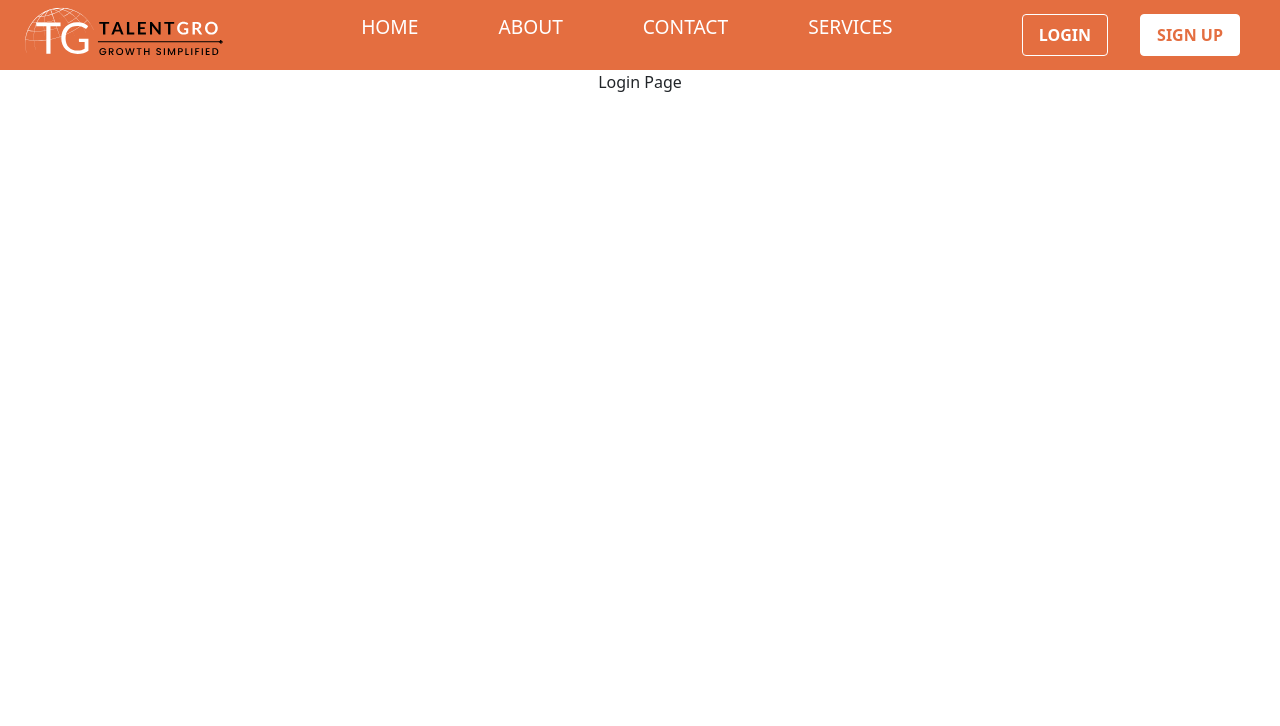
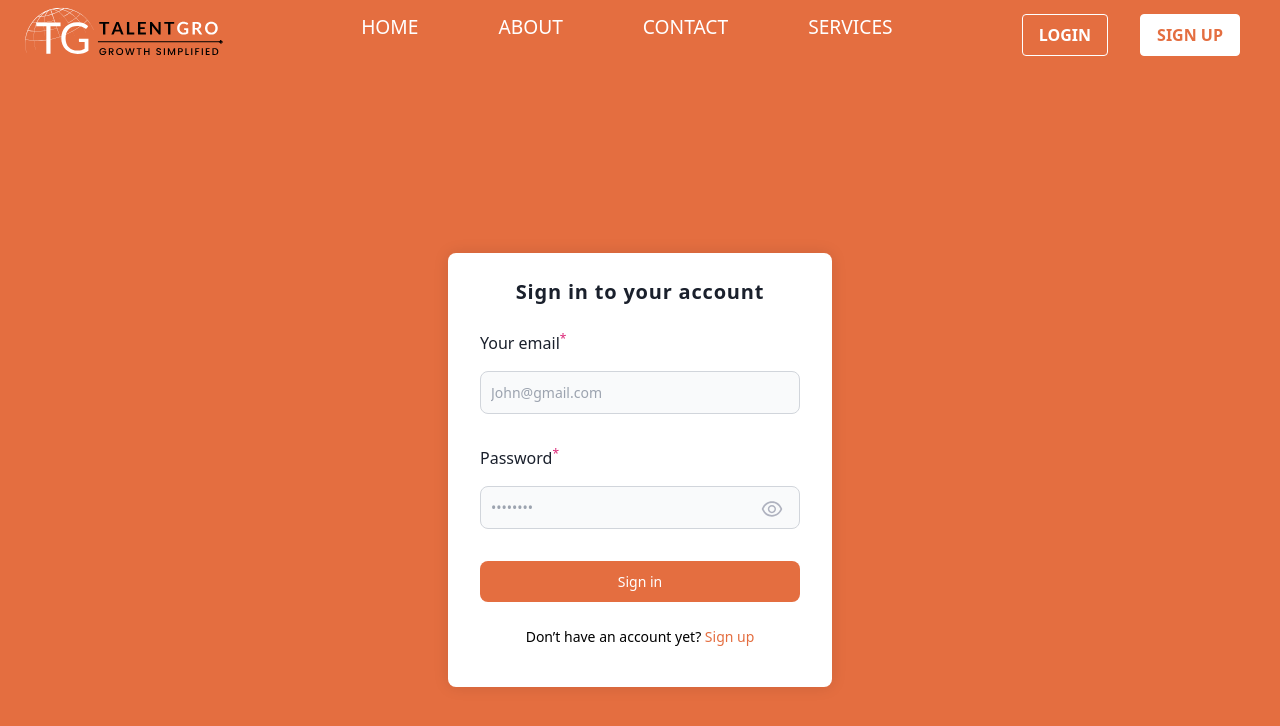
Before and after one commit to Vishal5051/employement-portal-talentGro, a React (Create React App) app: page /login in a window 1280 px wide. Shown: the top 726 px of the page. Built offline with nearby package versions, Linux system fonts and the light colour scheme.

Commit message:
Implement Login Component

```diff
--- a/package.json
+++ b/package.json
@@ -9,9 +9,11 @@
     "bootstrap": "^5.3.3",
     "react": "^18.3.1",
     "react-dom": "^18.3.1",
+    "react-hot-toast": "^2.4.1",
     "react-icons": "^5.2.1",
     "react-router-dom": "^6.23.1",
     "react-scripts": "5.0.1",
+    "react-toastify": "^10.0.5",
     "web-vitals": "^2.1.4"
   },
   "scripts": {
--- a/src/App.js
+++ b/src/App.js
@@ -2,16 +2,15 @@ import React from 'react';
 import { Route, Routes } from "react-router-dom";
 import Navbar from "./components/Navbar"
 import Home from "./Screens/Home";
-import About from "./Screens/About";
-import Contact from "./Screens/Contact";
-import Services from "./Screens/Services";
+import About from "./Screens/about";
+import Contact from "./Screens/contact";
+import Services from "./Screens/services";
 import Login from "./Screens/Login";
 import Signup from "./Screens/Signup";
 
 function App() {
-
     return (
-        <div className="w-screen h-screen bg-richblack-900 flex flex-col ">
+        <div className="w-screen h-screen flex-col ">
             <Navbar />
             <Routes>
                 <Route path="/" element={<Home />} />
@@ -27,6 +26,7 @@ function App() {
                     element={<Signup />}
                 />
             </Routes>
+
         </div>
     );
 }
--- /dev/null
+++ b/src/CSS/Login.css
@@ -0,0 +1,112 @@
+html,
+body {
+    width: 100%;
+    height: 100%;
+    margin: 0;
+    padding: 0;
+    overflow: hidden;
+}
+
+.flex-center {
+    display: flex;
+    flex-direction: column;
+    align-items: center;
+    text-align: center;
+    justify-content: center;
+    padding: 2rem 1.5rem;
+    margin: auto;
+    height: 100%;
+}
+
+.form-container {
+    width: 100%;
+    background-color: white;
+    color: black;
+    border-radius: 0.5rem;
+    box-shadow: 0 0 1rem rgba(0, 0, 0, 0.1);
+    max-width: 24rem;
+    padding: 1.5rem 2rem;
+    margin-top: 0;
+}
+
+.form-title {
+    font-size: 1.25rem;
+    font-weight: bold;
+    line-height: 1.5;
+    letter-spacing: 0.05rem;
+    color: #1a202c;
+    margin-bottom: 1.5rem;
+}
+
+.form {
+    display: flex;
+    flex-direction: column;
+    gap: 1.5rem;
+}
+
+.label {
+    text-align: left;
+}
+
+.label-text {
+    display: flex;
+    flex-direction: column;
+    font-size: 1rem;
+    font-weight: medium;
+    color: #1a202c;
+    margin-bottom: 0.5rem;
+}
+
+.input {
+    background-color: #f9fafb;
+    border: 1px solid #d1d5db;
+    color: #1a202c;
+    border-radius: 0.5rem;
+    font-size: 0.875rem;
+    padding: 0.625rem;
+    width: 100%;
+}
+
+.input:focus {
+    outline: none;
+    border-color: #e46e40;
+    box-shadow: 0 0 0 2px rgba(228, 110, 64, 0.5);
+}
+
+.eye-icon {
+    position: absolute;
+    right: 1rem;
+    top: 3.2rem;
+    cursor: pointer;
+}
+
+.button {
+    width: 100%;
+    background-color: #e46e40;
+    color: white;
+    font-weight: medium;
+    border-radius: 0.5rem;
+    font-size: 0.875rem;
+    padding: 0.625rem;
+    text-align: center;
+    transition: background-color 0.2s;
+}
+
+.button:hover {
+    background-color: #e0774e;
+}
+
+.signup-link {
+    font-size: 0.875rem;
+    font-weight: light;
+}
+
+.signup-link a {
+    font-weight: medium;
+    color: #e46e40;
+    text-decoration: none;
+}
+
+.signup-link a:hover {
+    text-decoration: underline;
+}
--- a/src/Screens/Login.js
+++ b/src/Screens/Login.js
@@ -1,13 +1,93 @@
-import React from 'react';
+import React, { useState } from 'react';
+import { NavLink, useNavigate } from 'react-router-dom';
+import { toast, ToastContainer } from 'react-toastify';
+import { AiOutlineEyeInvisible, AiOutlineEye } from "react-icons/ai";
+import 'react-toastify/dist/ReactToastify.css';
+import "../CSS/Login.css"
 
-const Login = () => {
+export default function Login() {
+    const [showPassword, setShowPassword] = useState(false);
+    const navigate = useNavigate();
+
+    const [formData, setFormData] = useState({
+        email: "",
+        password: "",
+    });
+
+    function changeHandler(event) {
+        setFormData(prev => ({
+            ...prev,
+            [event.target.name]: event.target.value,
+        }));
+    }
+
+    function submitHandler(e) {
+        e.preventDefault();
+        toast.success("Login Success");
+        // navigate("/");
+    }
+
     return (
-        <div>
-            <div className='flex justify-center items-center'>
-                Login Page
+        <div className="w-full h-full bg-[#e46e40] overflow-hidden">
+            <div className="flex-center">
+                <div className="form-container">
+                    <div className="form-content">
+                        <h1 className="form-title">
+                            Sign in to your account
+                        </h1>
+
+                        <form onSubmit={submitHandler} className="form">
+                            <div className='label'>
+                                <label className="label-text">
+                                    <p>
+                                        Your email
+                                        <sup className="text-pink-600">*</sup>
+                                    </p>
+                                    <input
+                                        onChange={changeHandler}
+                                        type="email"
+                                        name="email"
+                                        value={formData.email}
+                                        className="input"
+                                        placeholder="John@gmail.com"
+                                        required />
+                                </label>
+                            </div>
+
+                            <div className='label relative'>
+                                <label htmlFor="password" className="label-text">
+                                    <p>
+                                        Password
+                                        <sup className="text-pink-600">*</sup>
+                                    </p>
+                                    <input
+                                        onChange={changeHandler}
+                                        type={showPassword ? "text" : "password"}
+                                        value={formData.password}
+                                        name="password"
+                                        placeholder="••••••••"
+                                        className="input"
+                                        required />
+                                    <span onClick={() => setShowPassword(!showPassword)} className="eye-icon">
+                                        {showPassword ? <AiOutlineEyeInvisible fontSize={24} fill='#AFB2BF' /> : <AiOutlineEye fontSize={24} fill='#AFB2BF' />}
+                                    </span>
+                                </label>
+                            </div>
+
+                            <button
+                                className="button">
+                                Sign in
+                            </button>
+
+                            <p className="signup-link">
+                                Don’t have an account yet?
+                                <NavLink to="/signup"> Sign up</NavLink>
+                            </p>
+                        </form>
+                    </div>
+                </div>
             </div>
+            <ToastContainer />
         </div>
-    );
-};
-
-export default Login;
+    )
+}
--- a/src/components/Navbar.css
+++ b/src/components/Navbar.css
@@ -1,5 +1,3 @@
-/* styles.css */
-
 .nav-container {
     padding-left: 0.5rem;
     height: 100%;
--- a/src/index.js
+++ b/src/index.js
@@ -5,15 +5,17 @@ import App from './App';
 import reportWebVitals from './reportWebVitals';
 import { BrowserRouter } from 'react-router-dom';
 import 'bootstrap/dist/css/bootstrap.min.css';
+import { Toaster } from "react-hot-toast";
 
 
 const root = ReactDOM.createRoot(document.getElementById('root'));
 root.render(
-  <React.StrictMode>
-    <BrowserRouter>
-    <App />
-  </BrowserRouter>
-  </React.StrictMode>
+    <React.StrictMode>
+        <BrowserRouter>
+            <App />
+            <Toaster />
+        </BrowserRouter>
+    </React.StrictMode>
 );
 
 // If you want to start measuring performance in your app, pass a function
```
Also changed, not shown: 1 other file (tests, documents, lock files or other folders).
